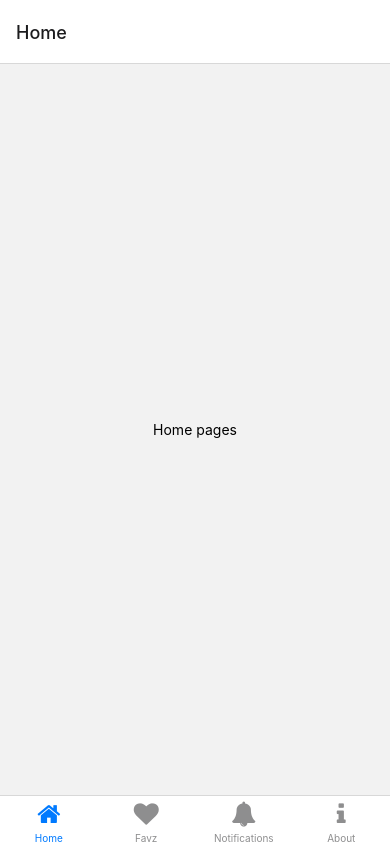
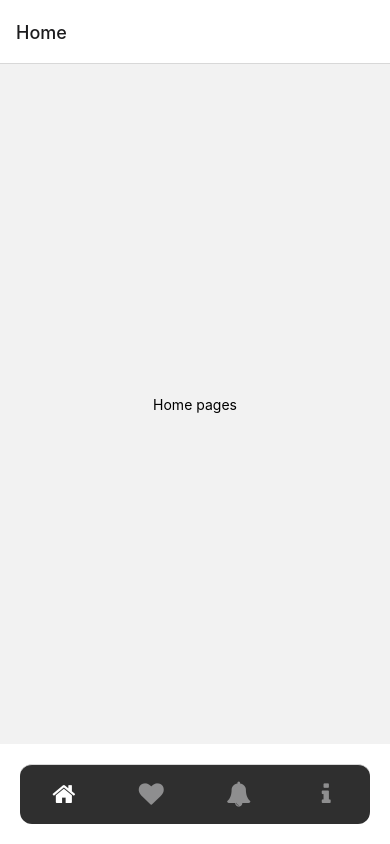
Before and after one commit to EddyShimwa/House-haven, a React Native app: screen / in a window 390 px wide. Built offline with nearby package versions, Linux system fonts and the light colour scheme.

Commit message:
compleete navigation bar bottom

```diff
--- a/App.js
+++ b/App.js
@@ -2,7 +2,8 @@ import * as React from 'react';
 import { Text, View } from 'react-native';
 import { createBottomTabNavigator } from '@react-navigation/bottom-tabs';
 import Icon from 'react-native-vector-icons/FontAwesome';
-import { NavigationContainer, DefaultTheme } from '@react-navigation/native';
+import { NavigationContainer } from '@react-navigation/native';
+// import { NavigationContainer, DefaultTheme } from '@react-navigation/native';
 
 
 const Tab = createBottomTabNavigator();
@@ -51,8 +52,15 @@ function Favorites() {
 
 const App = () => {
   return (
-    <NavigationContainer>
-      <Tab.Navigator initialRouteName="Home">
+      <NavigationContainer>
+      <Tab.Navigator initialRouteName="Home"
+            tabBarOptions={{
+              style: {
+
+                backgroundColor: 'red',
+              },
+            }}
+      >
         <Tab.Screen
           name="Home"
           component={HomeScreen}
@@ -60,6 +68,9 @@ const App = () => {
             tabBarIcon: ({ color, size }) => (
               <Icon name="home" size={size} color={color} />
             ),
+            tabBarStyle: { backgroundColor: '#2f2f2f', borderRadius: 12, height: 60, padding: 10, margin: 20},
+            tabBarLabel: '',
+            tabBarActiveTintColor: '#fff',
           }
 
         }
@@ -72,6 +83,10 @@ const App = () => {
             tabBarIcon: ({ color, size }) => (
               <Icon name="heart" size={size} color={color} />
             ),
+            tabBarStyle: {backgroundColor: '#2f2f2f', borderRadius: 12, height: 60, padding: 10, margin: 20},
+
+            tabBarLabel: '',
+            tabBarActiveTintColor: '#fff',
           }}
         />
 
@@ -82,6 +97,9 @@ const App = () => {
             tabBarIcon: ({ color, size }) => (
               <Icon name="bell" size={size} color={color} />
             ),
+            tabBarStyle: { backgroundColor: '#2f2f2f', borderRadius: 12, height: 60, padding: 10, margin: 20},
+            tabBarLabel: '',
+            tabBarActiveTintColor: '#fff',
           }}
         />
 
@@ -92,10 +110,13 @@ const App = () => {
             tabBarIcon: ({ color, size }) => (
               <Icon name="info" size={size} color={color} />
             ),
+            tabBarStyle: { backgroundColor: '#2f2f2f', borderRadius: 12, height: 60, padding: 10, margin: 20},
+            tabBarLabel: '',
+            tabBarActiveTintColor: '#fff',
           }}
         />
       </Tab.Navigator>
-    </NavigationContainer>
+      </NavigationContainer>
   );
 }
 
```
